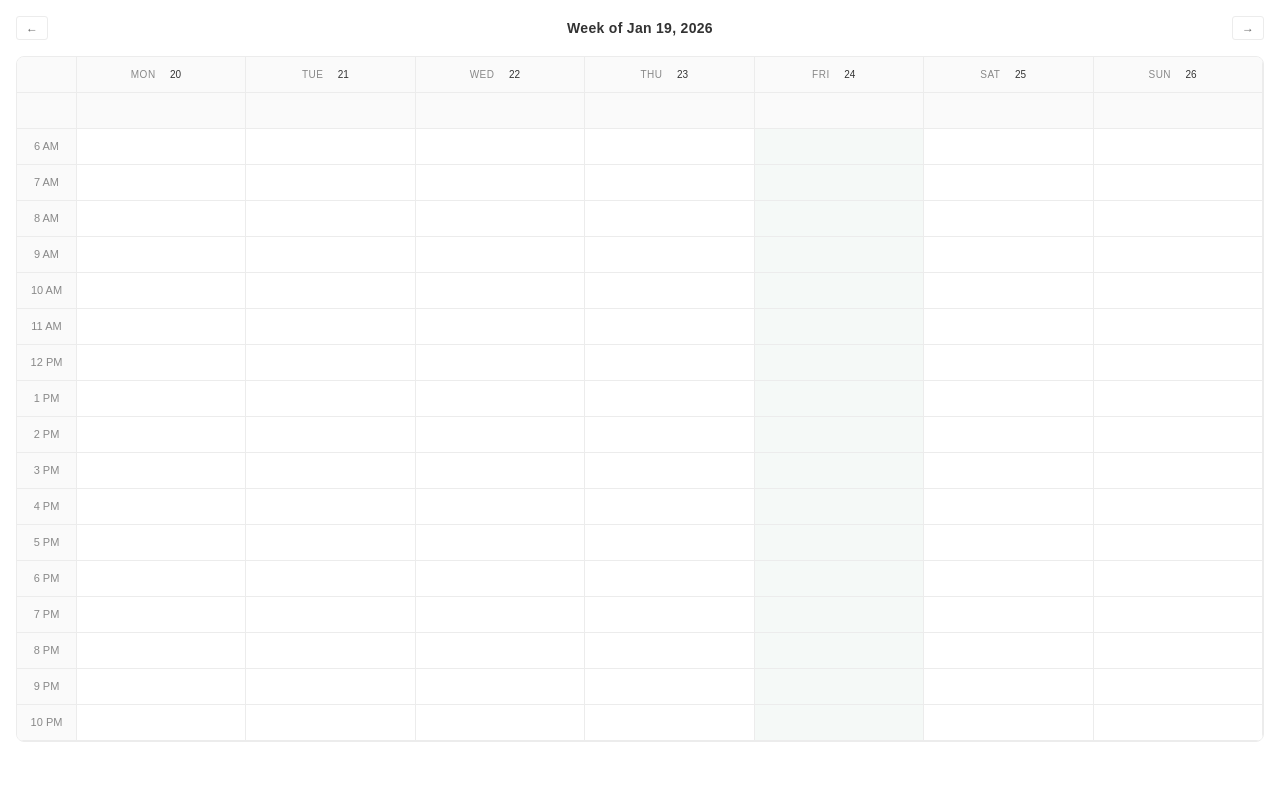
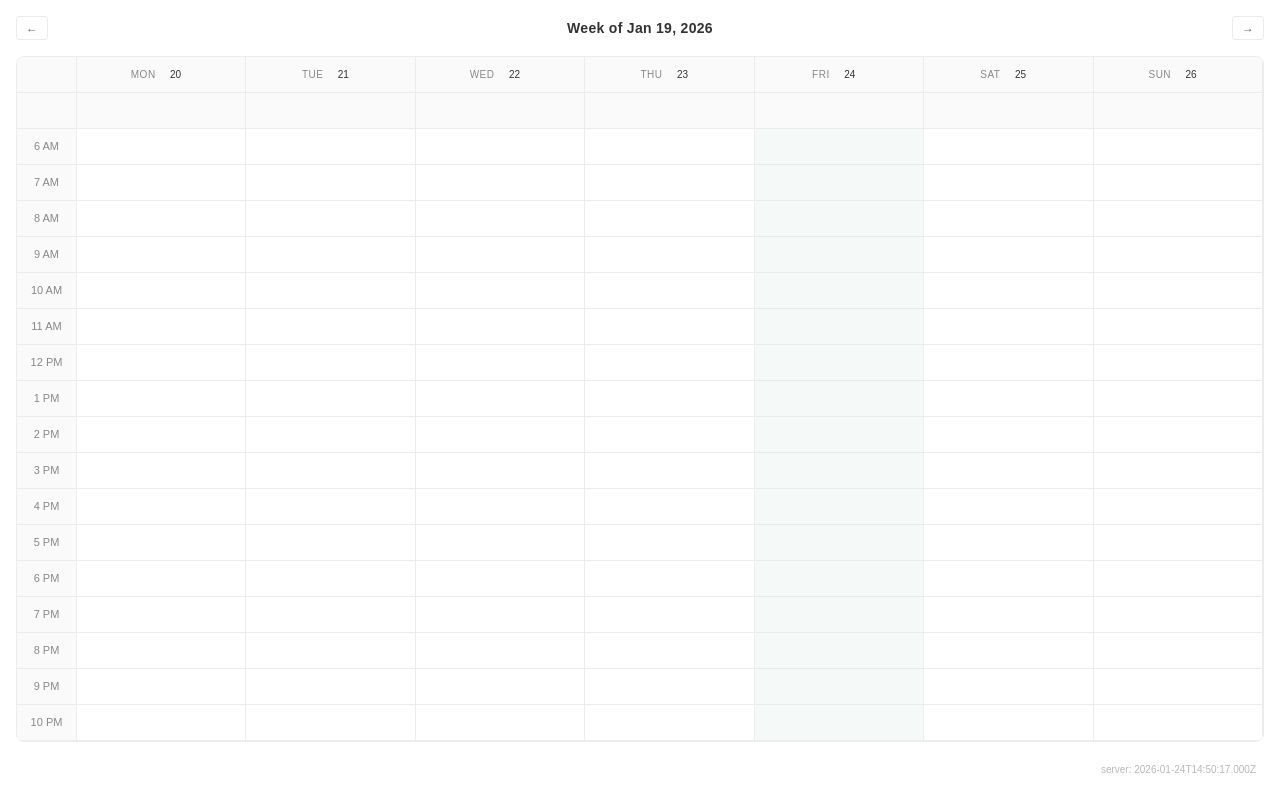
Before and after one commit to andmenendez/google-calendar-widget, a Next.js app: page / in a window 1280 px wide. Built offline with nearby package versions, Linux system fonts and the light colour scheme.

Commit message:
debugger

```diff
--- a/app/components/TimeGridCalendar.tsx
+++ b/app/components/TimeGridCalendar.tsx
@@ -20,9 +20,10 @@ interface TimeGridCalendarProps {
   events: CalendarEvent[];
   weekStart: Date;
   weekOffset: number;
+  serverTime: string;
 }
 
-export function TimeGridCalendar({ events, weekStart, weekOffset }: TimeGridCalendarProps) {
+export function TimeGridCalendar({ events, weekStart, weekOffset, serverTime }: TimeGridCalendarProps) {
   const router = useRouter();
   const today = subDays(toZonedTime(new Date(), TIMEZONE), 1);
 
@@ -202,6 +203,9 @@ export function TimeGridCalendar({ events, weekStart, weekOffset }: TimeGridCale
           );
         })}
       </div>
+      <div style={{ fontSize: '10px', opacity: 0.3, textAlign: 'right', padding: '4px 8px' }}>
+        server: {serverTime}
+      </div>
     </div>
   );
 }
--- a/app/page.tsx
+++ b/app/page.tsx
@@ -37,6 +37,7 @@ export default async function CalendarWidget({
         events={events as CalendarEvent[]}
         weekStart={weekStart}
         weekOffset={weekOffset}
+        serverTime={new Date().toISOString()}
       />
     </main>
   );
```
